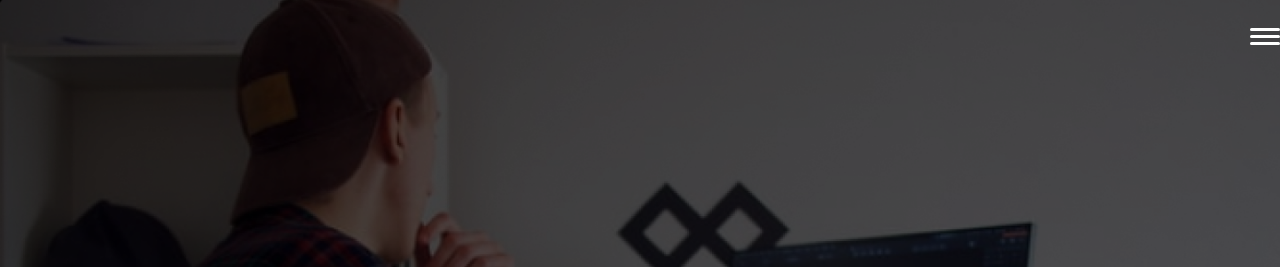
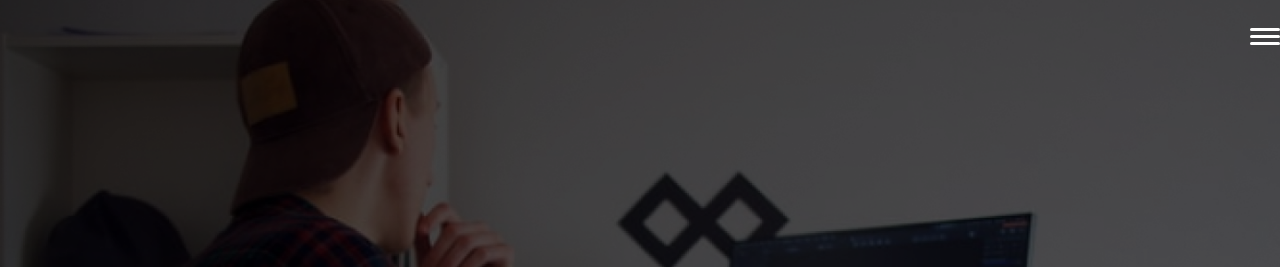
Before and after one commit to IlyaDevelop/portfolio1, a plain HTML site: page index.html in a window 1280 px wide. Shown: the top 267 px of the page. Drawn offline with nearby package versions, Linux system fonts and the light colour scheme; a script that the page names is missing.

Commit message:
Update style.css

```diff
--- a/style.css
+++ b/style.css
@@ -3,17 +3,16 @@ body{
     min-width: 320px;
 }
 header{
+    background: url(img/Group\ 94.png) no-repeat center/contain;
+    width: 100%;
     height: 100%;
-    background: url(img/Group\ 94.png) no-repeat;
-    margin: 0;
-    padding: 0;
     position: absolute;
     background-size: cover;
-    width: 100%;
 }
-@media (max-width: 320px){
+@media (max-width: 768px) {
     header{
         background-size: cover;
+        width: 179%;
     }
 }
 span{
```
